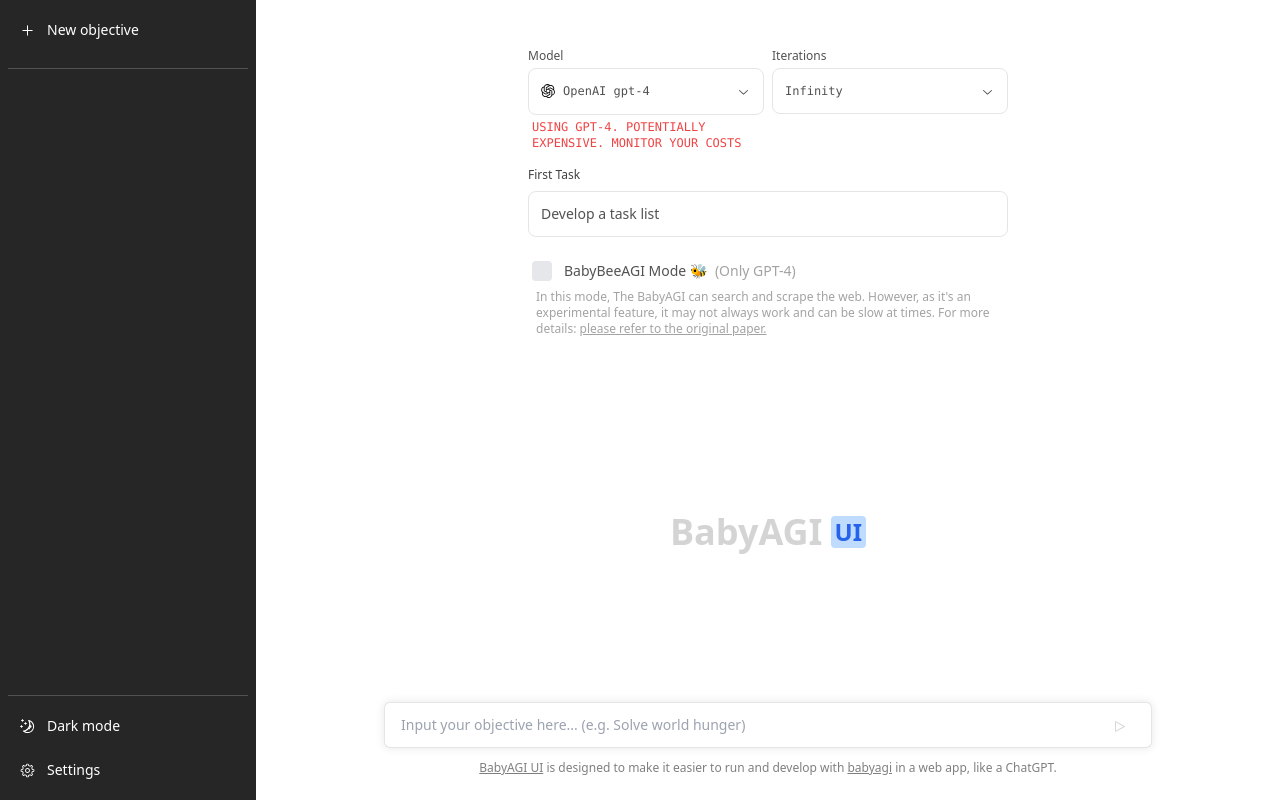
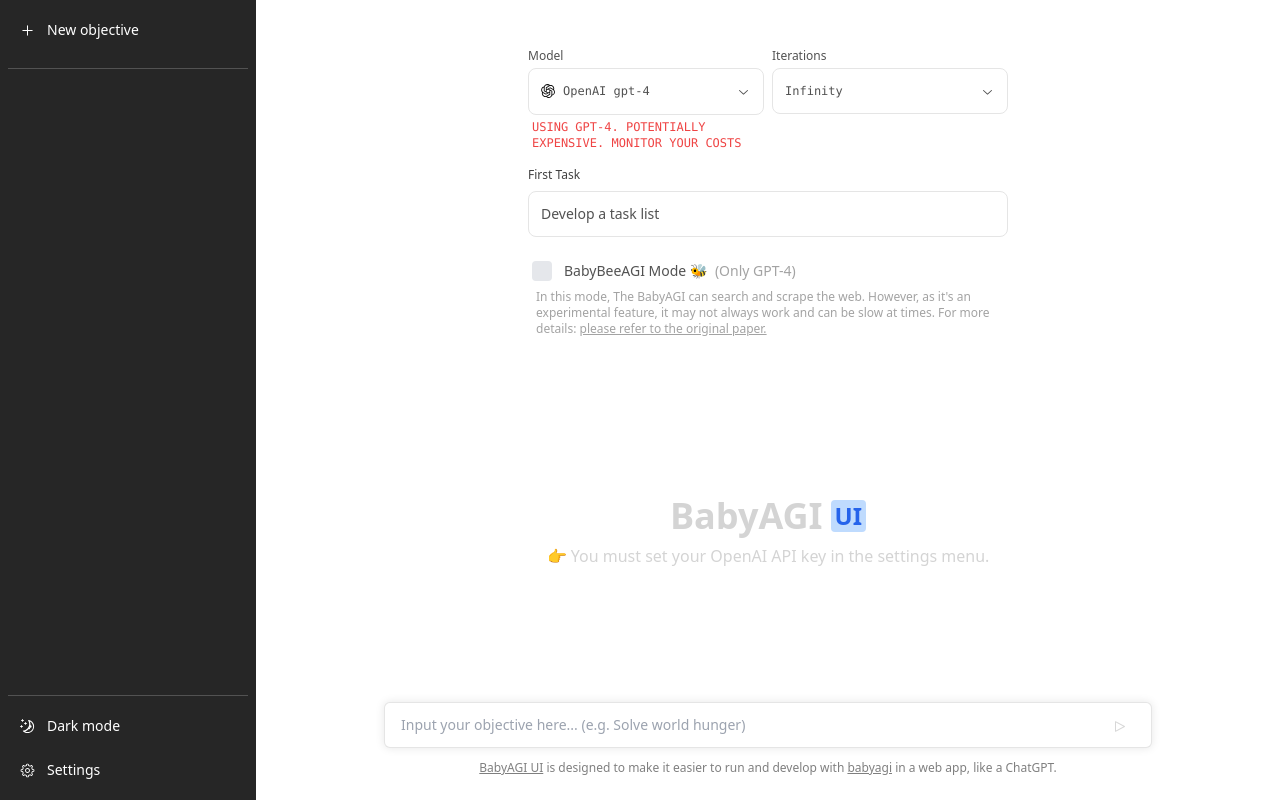
Before and after one commit to miurla/babyagi-ui, a Next.js app: page / in a window 1280 px wide. Built offline with nearby package versions, Linux system fonts and the light colour scheme.

Commit message:
Add a message for new users

```diff
--- a/src/components/Agent/ProjectTile.tsx
+++ b/src/components/Agent/ProjectTile.tsx
@@ -1,12 +1,22 @@
+import { getUserApiKey } from '@/utils/settings';
 import { FC } from 'react';
 
 export const ProjectTile: FC = () => {
   return (
-    <div className="flex h-full select-none items-center justify-center gap-2 text-4xl font-semibold text-neutral-300 dark:text-neutral-500">
-      BabyAGI{' '}
-      <span className="rounded bg-blue-200 px-1 text-2xl text-blue-600">
-        UI
-      </span>
+    <div className="flex h-full select-none flex-col items-center justify-center gap-2 text-3xl font-semibold text-neutral-300 dark:text-neutral-500 md:text-4xl">
+      <div className="inline-flex items-center gap-2">
+        BabyAGI{' '}
+        <span className="rounded bg-blue-200 px-1 text-lg text-blue-600 md:text-2xl">
+          UI
+        </span>
+      </div>
+      {!getUserApiKey() && (
+        <div className="inline-flex items-center gap-2">
+          <span className="rounded px-1 text-sm font-normal md:text-base">
+            👉 You must set your OpenAI API key in the settings menu.
+          </span>
+        </div>
+      )}
     </div>
   );
 };
--- /dev/null
+++ b/src/utils/settings.ts
@@ -0,0 +1,14 @@
+import { UserSettings } from '@/types';
+import { SETTINGS_KEY } from './constants';
+
+export const getUserApiKey = () => {
+  const item = localStorage.getItem(SETTINGS_KEY);
+  if (!item) {
+    return undefined;
+  }
+
+  const settings = JSON.parse(item) as UserSettings;
+  const openAIApiKey = settings?.openAIApiKey ?? undefined;
+
+  return openAIApiKey;
+};
```
